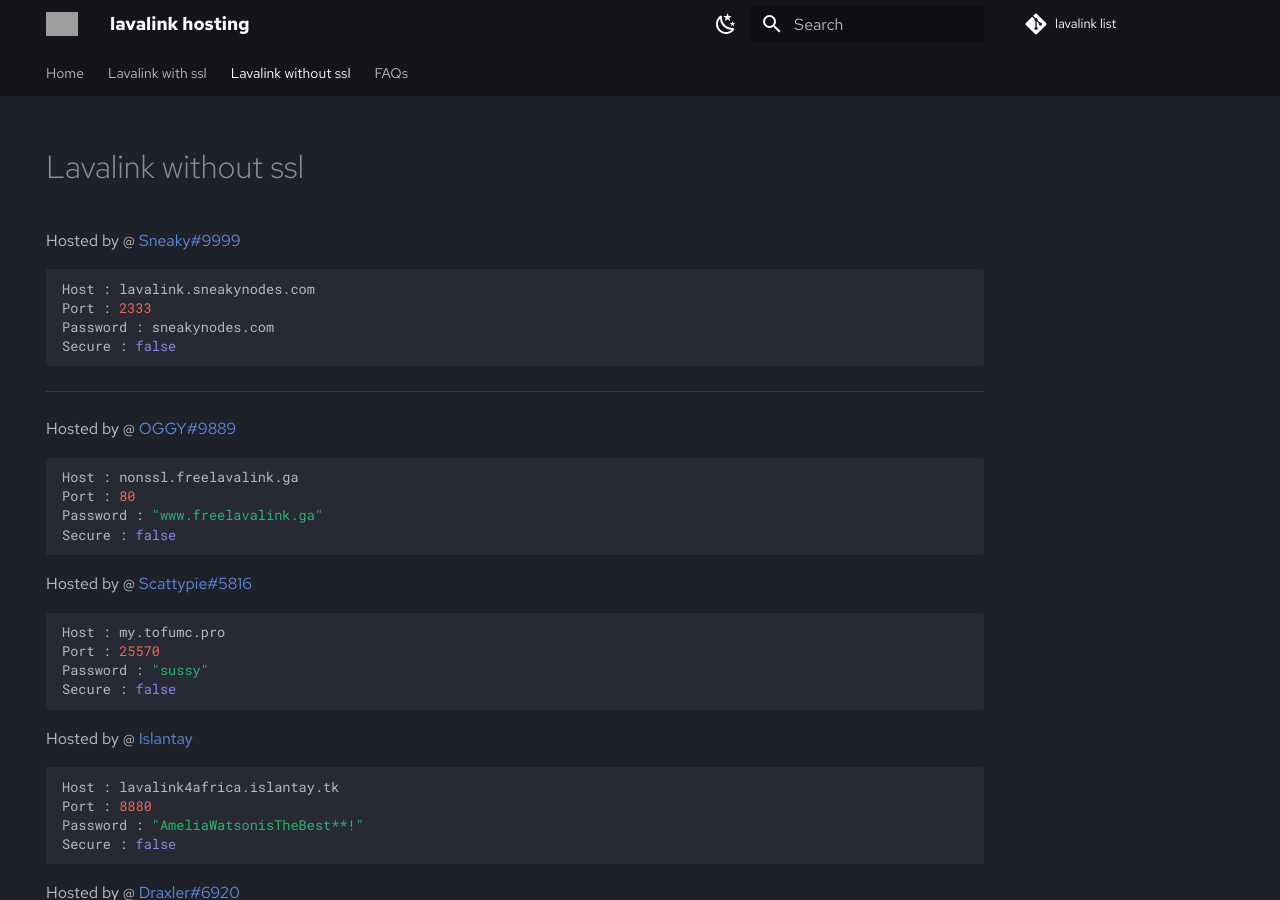
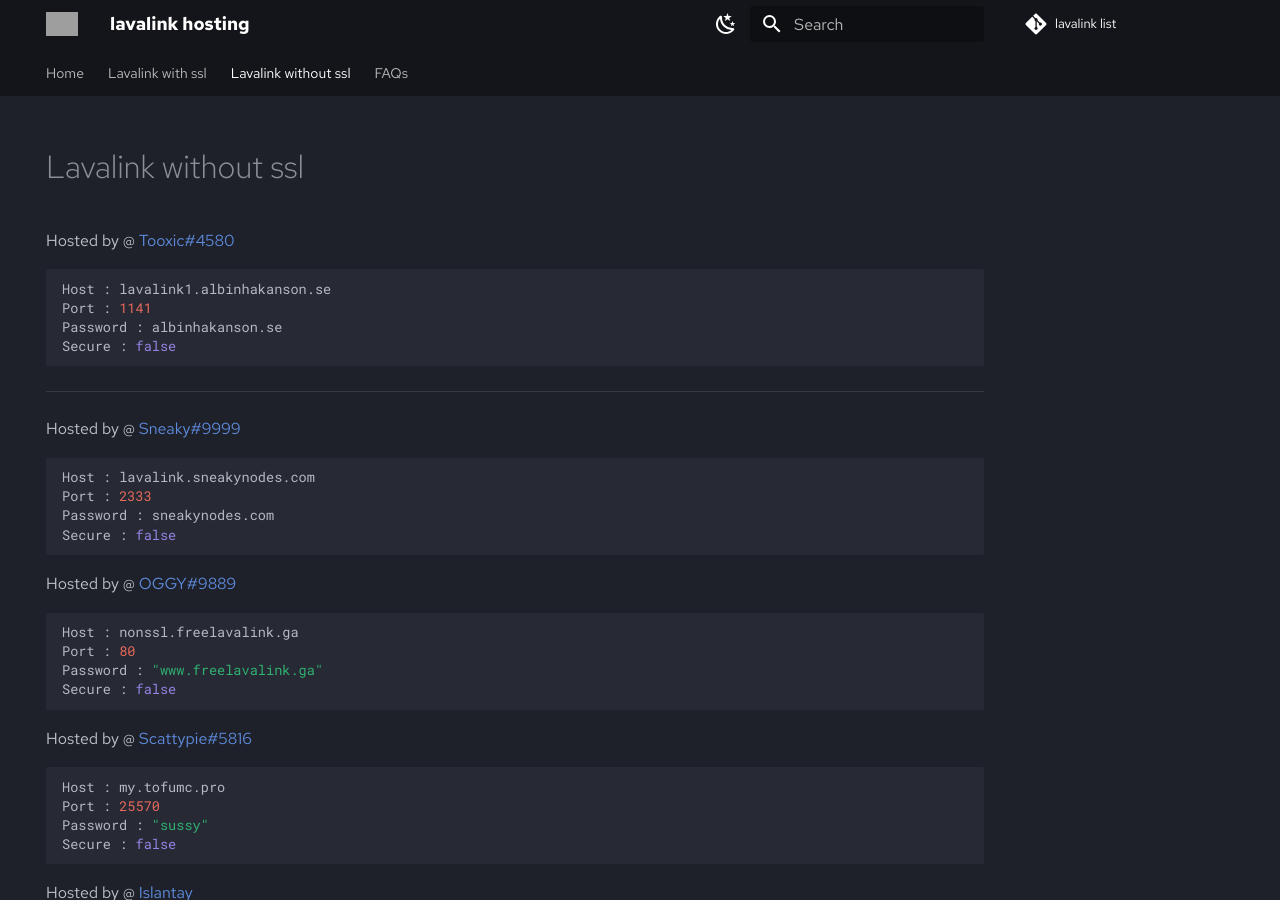
Before and after one commit to DarrenOfficial/lavalink-list, an MkDocs documentation site: the page built from docs/NoSSL/lavalink-without-ssl.md, in a window 1280 px wide and 900 px high. Built offline with MkDocs 1.6.1 and Material for MkDocs 9.7.7, drawn with Linux system fonts in a browser that asks for light colours; comment, search, counter and statistics services are not loaded; grey boxes are pictures that could not be loaded.

Commit message:
New Lavalink (#267)
host: lavalink1.albinhakanson.se
port: 1141
pass: albinhakanson.se

````diff
--- a/docs/NoSSL/lavalink-without-ssl.md
+++ b/docs/NoSSL/lavalink-without-ssl.md
@@ -6,6 +6,15 @@ description: Without SSL should work out of the box!
 <!-- inject image ad -->
 <div data-ea-style="stickybox" class="dark horizontal" data-ea-publisher="darrennathanaelcom" data-ea-type="image"></div>
 
+Hosted by @ [Tooxic#4580](https://albinhakanson.se)
+```bash
+Host : lavalink1.albinhakanson.se
+Port : 1141
+Password : albinhakanson.se
+Secure : false
+```
+
+---
 
 Hosted by @ [Sneaky#9999](https://sneakynodes.com/discord)
 ```bash
@@ -14,8 +23,6 @@ Port : 2333
 Password : sneakynodes.com
 Secure : false
 ```
-
----
 
 Hosted by @ [OGGY#9889](https://www.freelavalink.ga)
 ```bash
````
